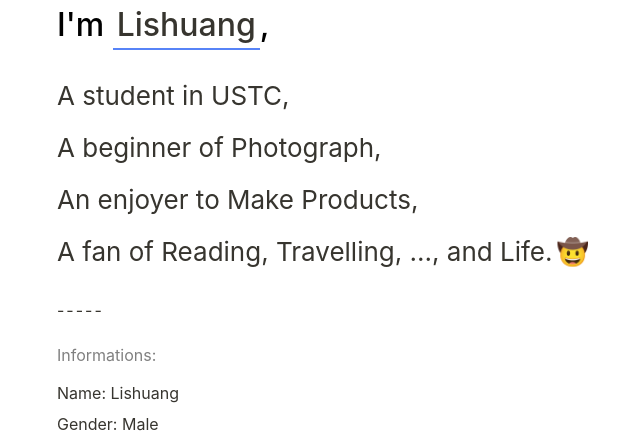
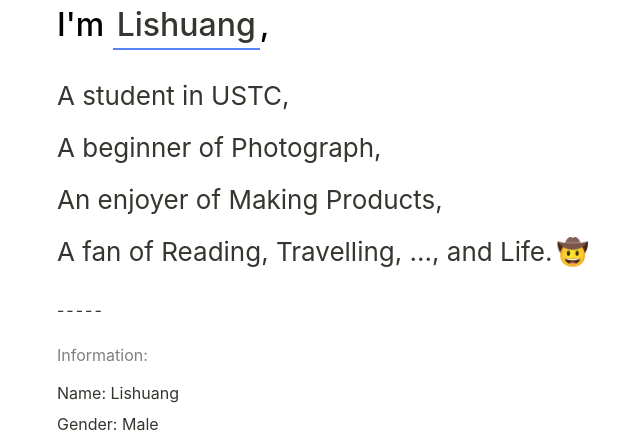
Before and after one commit to orrsrosx-nonloso/boojack.github.io, a React (Vite) app: page /#/site in a window 1280 px wide. Shown: the part 152-584 px from the top of the page, without its empty margins (261-901 px from the left). Built offline with nearby package versions, Linux system fonts and the light colour scheme.

Commit message:
-polish some words;

```diff
--- a/src/App.tsx
+++ b/src/App.tsx
@@ -24,7 +24,7 @@ export default function App() {
     <Router>
       <div className="nav-wrapper">
         <Link
-          className="nav-btn slogon-text"
+          className="nav-btn slogan-text"
           to="/site"
           onClick={() => {
             handleNavLinkClick("site");
--- a/src/less/app.less
+++ b/src/less/app.less
@@ -29,7 +29,7 @@
         border-bottom-color: @text-blue;
       }
 
-      &.slogon-text {
+      &.slogan-text {
         border-left: 4px solid @text-blue;
         padding-left: 12px;
         margin-right: 12px;
--- a/src/pages/AboutMe.tsx
+++ b/src/pages/AboutMe.tsx
@@ -34,12 +34,12 @@ const AboutMe: React.FunctionComponent = () => {
         A student in USTC,
         <br />A beginner of Photograph,
         <br />
-        An enjoyer to Make Products,
+        An enjoyer of Making Products,
         <br />A fan of Reading, Travelling, ..., and Life.<span className="icon-text">🤠</span>
       </h2>
       <span className="slice-text">-----</span>
       <div className="section-container">
-        <p className="title-text">Informations:</p>
+        <p className="title-text">Information:</p>
         <p className="info-item">
           Name:{"  "}
           Lishuang
```
